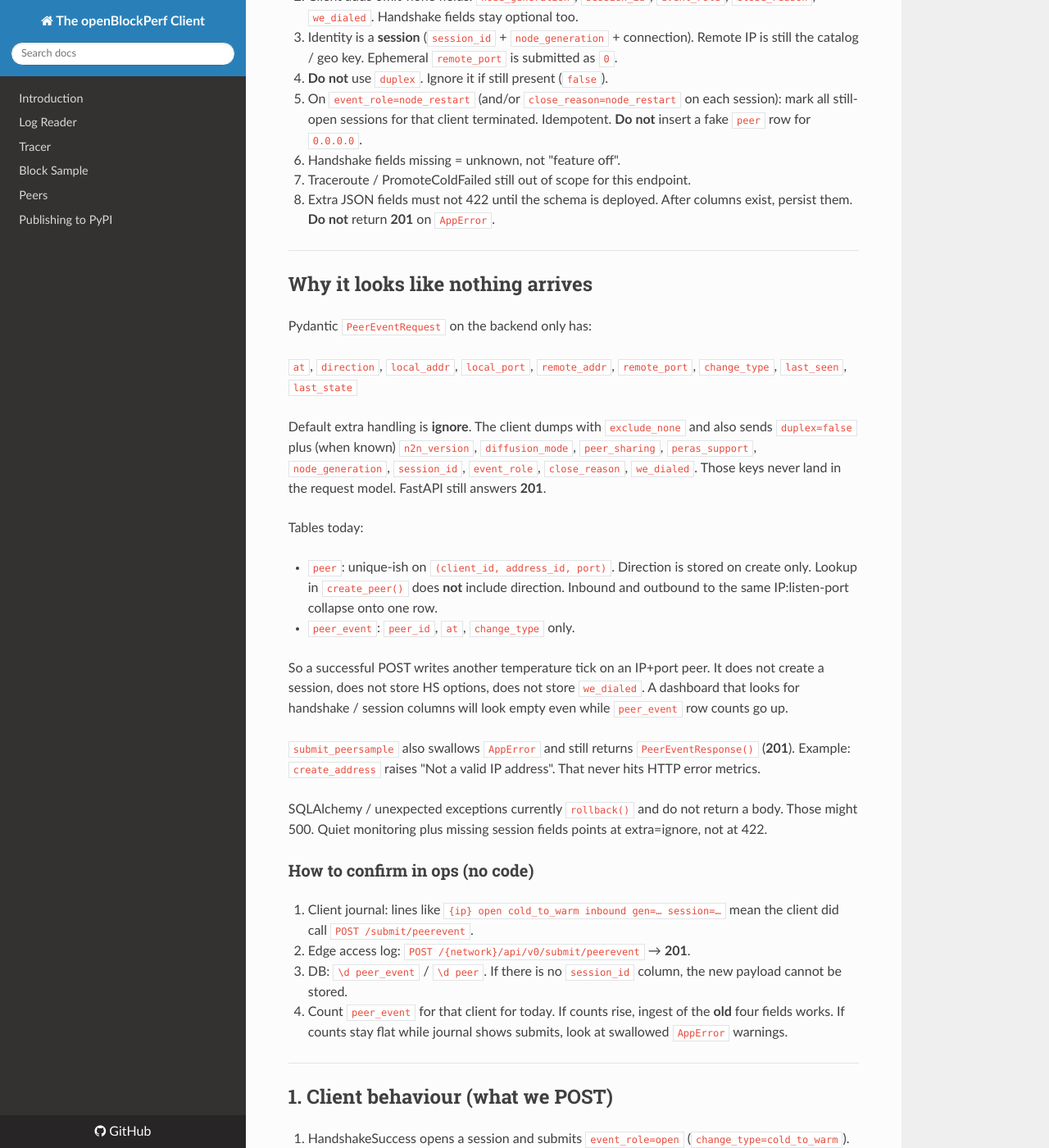
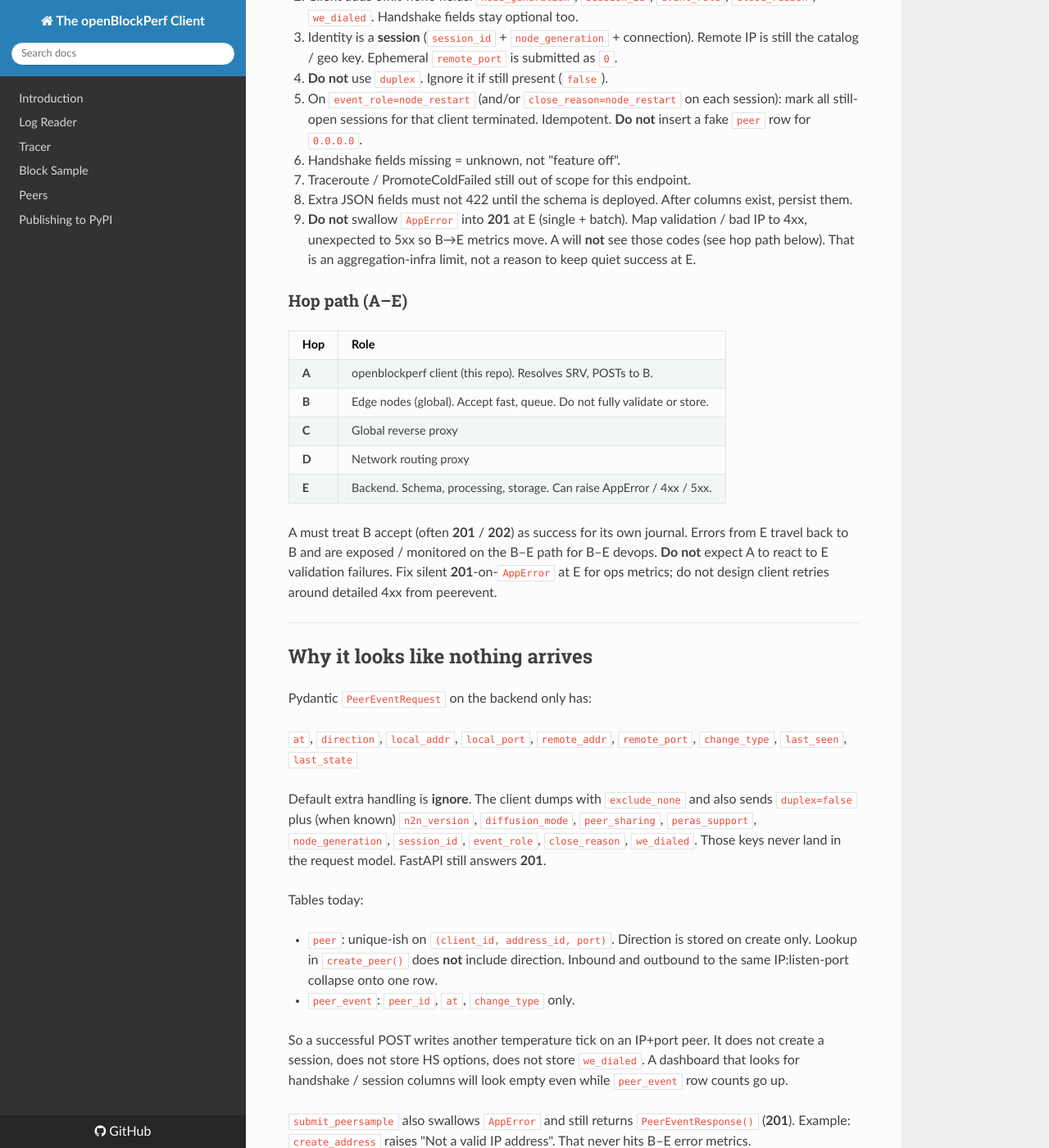
Before and after one commit to cardano-foundation/openblockperf, an MkDocs documentation site: the page built from docs/backend-peer-events.md, in a window 1280 px wide and 1400 px high, scrolled down 648 px. Shown: the whole window at 82% size. Built offline with MkDocs 1.6.1, drawn with Linux system fonts in a browser that asks for light colours; nearby versions of some CDN libraries; some of the changed text lies outside the part shown.

```diff
--- a/docs/backend-peer-events.md
+++ b/docs/backend-peer-events.md
@@ -14,28 +14,50 @@ submit failures.
 
 Related:
 
-* Blocksample 2nd/3rd announcers: `docs/backend-blocksample.md`
-* Plan overview: `docs/peer-data-plan.md`
-* Operator local list: `docs/peers.md`
+- Blocksample 2nd/3rd announcers: `docs/backend-blocksample.md`
+- Plan overview: `docs/peer-data-plan.md`
+- Operator local list: `docs/peers.md`
 
 ---
+
+
 
 ## Decisions (2026-09-20)
 
 1. Keep the four `change_type` values so v0.0.42 ingest still works.
 2. Client adds omit-none fields: `node_generation`, `session_id`, `event_role`,
-   `close_reason`, `we_dialed`. Handshake fields stay optional too.
+  `close_reason`, `we_dialed`. Handshake fields stay optional too.
 3. Identity is a **session** (`session_id` + `node_generation` + connection).
-   Remote IP is still the catalog / geo key. Ephemeral `remote_port` is
+  Remote IP is still the catalog / geo key. Ephemeral `remote_port` is
    submitted as `0`.
 4. **Do not** use `duplex`. Ignore it if still present (`false`).
 5. On `event_role=node_restart` (and/or `close_reason=node_restart` on each
-   session): mark all still-open sessions for that client terminated.
+  session): mark all still-open sessions for that client terminated.
    Idempotent. **Do not** insert a fake `peer` row for `0.0.0.0`.
 6. Handshake fields missing = unknown, not "feature off".
 7. Traceroute / PromoteColdFailed still out of scope for this endpoint.
 8. Extra JSON fields must not 422 until the schema is deployed. After
-   columns exist, persist them. **Do not** return **201** on `AppError`.
+   columns exist, persist them.
+9. **Do not** swallow `AppError` into **201** at E (single + batch). Map
+   validation / bad IP to 4xx, unexpected to 5xx so B→E metrics move.
+   A will **not** see those codes (see hop path below). That is an
+   aggregation-infra limit, not a reason to keep quiet success at E.
+
+### Hop path (A–E)
+
+| Hop | Role |
+|-----|------|
+| **A** | openblockperf client (this repo). Resolves SRV, POSTs to B. |
+| **B** | Edge nodes (global). Accept fast, queue. Do not fully validate or store. |
+| **C** | Global reverse proxy |
+| **D** | Network routing proxy |
+| **E** | Backend. Schema, processing, storage. Can raise AppError / 4xx / 5xx. |
+
+A must treat B accept (often **201** / **202**) as success for its own
+journal. Errors from E travel back to B and are exposed / monitored on
+the B–E path for B–E devops. **Do not** expect A to react to E validation
+failures. Fix silent **201**-on-`AppError` at E for ops metrics; do not
+design client retries around detailed 4xx from peerevent.
 
 ---
 
@@ -54,10 +76,10 @@ request model. FastAPI still answers **201**.
 
 Tables today:
 
-* `peer`: unique-ish on `(client_id, address_id, port)`. Direction is stored
-  on create only. Lookup in `create_peer()` does **not** include direction.
-  Inbound and outbound to the same IP:listen-port collapse onto one row.
-* `peer_event`: `peer_id`, `at`, `change_type` only.
+- `peer`: unique-ish on `(client_id, address_id, port)`. Direction is stored
+on create only. Lookup in `create_peer()` does **not** include direction.
+Inbound and outbound to the same IP:listen-port collapse onto one row.
+- `peer_event`: `peer_id`, `at`, `change_type` only.
 
 So a successful POST writes another temperature tick on an IP+port peer.
 It does not create a session, does not store HS options, does not store
@@ -66,41 +88,47 @@ look empty even while `peer_event` row counts go up.
 
 `submit_peersample` also swallows `AppError` and still returns
 `PeerEventResponse()` (**201**). Example: `create_address` raises
-"Not a valid IP address". That never hits HTTP error metrics.
+"Not a valid IP address". That never hits B–E error metrics.
 
 SQLAlchemy / unexpected exceptions currently `rollback()` and do not return
-a body. Those might 500. Quiet monitoring plus missing session fields
-points at extra=ignore, not at 422.
+a body. Those might 500 toward B. Quiet A journals plus missing session
+fields at E still point at extra=ignore, not at A seeing 422.
 
 ### How to confirm in ops (no code)
 
-1. Client journal: lines like
+1. Client (A) journal: lines like
    `{ip} open cold_to_warm inbound gen=… session=…`
-   mean the client did call `POST /submit/peerevent`.
-2. Edge access log: `POST /{network}/api/v0/submit/peerevent` → **201**.
-3. DB: `\d peer_event` / `\d peer`. If there is no `session_id` column,
-   the new payload cannot be stored.
-4. Count `peer_event` for that client for today. If counts rise, ingest of
-   the **old** four fields works. If counts stay flat while journal shows
-   submits, look at swallowed `AppError` warnings.
+   mean A did call `POST /submit/peerevent` toward B.
+2. Edge (B) access log: accept of peerevent (often **201** / **202**).
+   That is not proof E stored session fields.
+3. B–E metrics / E logs: AppError, 4xx, 5xx. Owned by B–E devops.
+4. DB at E: `\d peer_event` / `\d peer`. If there is no `session_id`
+   column, the new payload cannot be stored.
+5. Count `peer_event` for that client for today. If counts rise, ingest of
+   the **old** four fields works. If counts stay flat while A journal
+   shows submits, look at swallowed `AppError` at E (or B queue drop),
+   not at A HTTP failures.
 
 ---
+
+
 
 ## 1. Client behaviour (what we POST)
 
 1. HandshakeSuccess opens a session and submits `event_role=open`
-   (`change_type=cold_to_warm`).
+  (`change_type=cold_to_warm`).
 2. IG Remote promote/demote, PeerSelection StatusChanged, and Selection
-   Promote/Demote *Done update temperatures (`event_role=temperature`).
+  Promote/Demote *Done update temperatures (`event_role=temperature`).
    ChainSync/BlockFetch **client** lines attach or open a we-dialed session
    at outbound Hot.
 3. MuxErrored / Handler.Error / ResponderErrored / DemotedToCold /
-   CoolingToCold close the session (`event_role=close` + `close_reason`).
+  CoolingToCold close the session (`event_role=close` + `close_reason`).
 4. Server Stopped / CM Shutdown close **all** open sessions with
-   `node_restart`. Server Started increments `node_generation` and submits
+  `node_restart`. Server Started increments `node_generation` and submits
    `event_role=node_restart` with dummy remote `0.0.0.0` / port `0`.
-5. Useful / debounce is **local `/peers` only**. Short HS flicker is still
-   submitted (open then close).
+5. Restart sequence. Stop/Shutdown (or leftover open on Started) first emits one `event_role=close` per open session (`session_id` set, `close_reason=node_restart`, that session’s `node_generation`). Then Started increments generation and POSTs the dummy marker: `event_role=node_restart`, `remote_addr=0.0.0.0`, `remote_port=0`, `session_id` absent, `close_reason=node_restart`, new `node_generation`.
+6. Useful / debounce is **local** `/peers` **only**. Short HS flicker is still
+  submitted (open then close).
 
 Typical session:
 
@@ -118,6 +146,8 @@ If HS arrives later on the same `connectionId`, the client enriches the
 open session (no second open submit).
 
 ---
+
+
 
 ## 2. Payload
 
@@ -146,104 +176,122 @@ open session (no second open submit).
 Client uses `exclude_none`. Unknown optional fields are omitted.
 `duplex` is still sent as `false` for old code paths. Ignore it.
 
-| Field | Type | Required | Meaning |
-|--------|------|----------|---------|
-| `at` / `last_seen` | datetime | yes | Event time (ISO) |
-| `direction` | `inbound` \| `outbound` | yes | Track that moved (open/close: outbound if `we_dialed`) |
-| `local_addr` / `local_port` | string / int | yes | This relay (may be obfuscated to `0.0.0.0`) |
-| `remote_addr` | string | yes | Peer IP. `node_restart` event uses `0.0.0.0` |
-| `remote_port` | int | yes | Listen port, or **0** if ephemeral / restart |
-| `change_type` | string | yes | Four values below (compat) |
-| `last_state` | `Warm` \| `Hot` \| `Cold` | yes | After the event |
-| `duplex` | bool | no | Always false if present. Ignore. |
-| `n2n_version` | int \| absent | no | From HandshakeSuccess |
-| `diffusion_mode` | string \| absent | no | e.g. `InitiatorAndResponderDiffusionMode` |
-| `peer_sharing` | string \| absent | no | e.g. `PeerSharingEnabled` |
-| `peras_support` | string \| absent | no | e.g. `PerasUnsupported` |
-| `node_generation` | int \| absent | no | Cardano-node / diffusion start count. 0 until first Started. Not a chain epoch. |
-| `session_id` | string \| absent | no | Hex id. Absent on `event_role=node_restart` |
-| `event_role` | `open` \| `temperature` \| `close` \| `node_restart` | no | If absent, treat as old temperature-only client |
-| `close_reason` | string \| absent | no | Set on close / restart. See table |
-| `we_dialed` | bool \| absent | no | True if we initiated. Absent = unknown |
+
+| Field                       | Type                                              | Required | Meaning                                                                         |
+| --------------------------- | ------------------------------------------------- | -------- | ------------------------------------------------------------------------------- |
+| `at` / `last_seen`          | datetime                                          | yes      | Event time (ISO)                                                                |
+| `direction`                 | `inbound` | `outbound`                            | yes      | Track that moved (open/close: outbound if `we_dialed`)                          |
+| `local_addr` / `local_port` | string / int                                      | yes      | This relay (may be obfuscated to `0.0.0.0`)                                     |
+| `remote_addr`               | string                                            | yes      | Peer IP. `node_restart` event uses `0.0.0.0`                                    |
+| `remote_port`               | int                                               | yes      | Listen port, or **0** if ephemeral / restart                                    |
+| `change_type`               | string                                            | yes      | Four values below (compat)                                                      |
+| `last_state`                | `Warm` | `Hot` | `Cold`                           | yes      | After the event                                                                 |
+| `duplex`                    | bool                                              | no       | Always false if present. Ignore.                                                |
+| `n2n_version`               | int | absent                                      | no       | From HandshakeSuccess                                                           |
+| `diffusion_mode`            | string | absent                                   | no       | e.g. `InitiatorAndResponderDiffusionMode`                                       |
+| `peer_sharing`              | string | absent                                   | no       | e.g. `PeerSharingEnabled`                                                       |
+| `peras_support`             | string | absent                                   | no       | e.g. `PerasUnsupported`                                                         |
+| `node_generation`           | int | absent                                      | no       | Cardano-node / diffusion start count. 0 until first Started. Not a chain epoch. |
+| `session_id`                | string | absent                                   | no       | Hex id. Absent on `event_role=node_restart`                                     |
+| `event_role`                | `open` | `temperature` | `close` | `node_restart` | no       | If absent, treat as old temperature-only client                                 |
+| `close_reason`              | string | absent                                   | no       | Set on close / restart. See table                                               |
+| `we_dialed`                 | bool | absent                                     | no       | True if we initiated. Absent = unknown                                          |
+
+
+
 
 ### `change_type` (compat)
 
-| Value | Meaning |
-|-------|---------|
-| `cold_to_warm` | Session open or Warm enter |
-| `warm_to_hot` | Hot enter |
-| `hot_to_warm` | Left Hot, still Warm |
+
+| Value          | Meaning                         |
+| -------------- | ------------------------------- |
+| `cold_to_warm` | Session open or Warm enter      |
+| `warm_to_hot`  | Hot enter                       |
+| `hot_to_warm`  | Left Hot, still Warm            |
 | `warm_to_cold` | Close, or `node_restart` marker |
+
 
 Prefer `event_role` when present. Cooling is never submitted.
 
 ### `close_reason`
 
-| Value | Kind |
-|-------|------|
-| `ig_mux_error` | unexpected (MuxErrored) |
-| `ig_responder_error` | unexpected (KeepAlive etc.) |
-| `handler_error` | unexpected (ConnectionHandler.Error) |
-| `demoted_cold` | planned IG demote to Cold |
-| `cooling_to_cold` | planned outbound CoolingToCold / DemoteWarmDone |
-| `node_restart` | cardano-node restart |
-| `ttl` | client soft-TTL, no leave line |
+
+| Value                | Kind                                            |
+| -------------------- | ----------------------------------------------- |
+| `ig_mux_error`       | unexpected (MuxErrored)                         |
+| `ig_responder_error` | unexpected (KeepAlive etc.)                     |
+| `handler_error`      | unexpected (ConnectionHandler.Error)            |
+| `demoted_cold`       | planned IG demote to Cold                       |
+| `cooling_to_cold`    | planned outbound CoolingToCold / DemoteWarmDone |
+| `node_restart`       | cardano-node restart                            |
+| `ttl`                | client soft-TTL, no leave line                  |
+
 
 ---
 
+
+
 ## 3. Backend tasks
+
+
 
 ### Stage A (needed now, or the new payload stays invisible)
 
 1. Extend `PeerEventRequest` with the optional fields above. Keep extra
    ignore until this is deployed, then persist.
-2. Stop returning **201** on `AppError`. Log and return **4xx** / **5xx**
-   so ingest monitoring actually moves.
-3. Persist at least: `session_id`, `node_generation`, `event_role`, `close_reason`,
-   `we_dialed`, `n2n_version`, `diffusion_mode`, `peer_sharing`,
-   `peras_support` on the event row (nullable).
-4. `event_role=node_restart` with `remote_addr=0.0.0.0`: do **not** upsert a peer.
-   Close open sessions for that `client_id` / `node_generation`.
+2. Stop swallowing `AppError` into **201** on peerevent (single + batch).
+   Map validation / bad IP to **4xx**, unexpected to **5xx**, so B–E
+   metrics move. A will not get those codes from B (see hop path).
+3. Persist at least: `session_id`, `node_generation`, `event_role`,
+   `close_reason`, `we_dialed`, `n2n_version`, `diffusion_mode`,
+   `peer_sharing`, `peras_support` on the event row (nullable).
+4. `event_role=node_restart` with `remote_addr=0.0.0.0`: do **not** upsert
+   a peer. On the marker, close all still-open sessions for that client
+   (see Stage B.5). Do not upsert `0.0.0.0`.
 5. Private IPs are already obfuscated by the client to `0.0.0.0`. Same
    dummy as `node_restart`. Filter those out of the peer catalog.
+
+
 
 ### Stage B (storage that matches the client)
 
 Current `peer` keyed by `(client, address, port)` cannot represent:
 
-* two TCP sessions to the same IP (we-dialed `:3001` and they-dialed
-  ephemeral `:0`)
-* session 2 after session 1 closed
-* inbound and outbound tracks on one connection
-* HS options as a property of the handshake, not of the IP forever
+- two TCP sessions to the same IP (we-dialed `:3001` and they-dialed
+ephemeral `:0`)
+- session 2 after session 1 closed
+- inbound and outbound tracks on one connection
+- HS options as a property of the handshake, not of the IP forever
 
 Recommended shape:
 
 1. Keep `address` + a thin `peer` catalog per `(client_id, address_id)`
-   for geo / relay join. **Drop port from uniqueness.**
+  for geo / relay join. **Drop port from uniqueness.**
 2. New `peer_session`:
-   * `client_id`, `session_id` (unique together), `node_generation`
-   * `address_id`, `remote_port` (listen or 0)
-   * `local_addr`, `local_port`
-   * `we_dialed` (nullable)
-   * HS fields (`n2n_version`, `diffusion_mode`, `peer_sharing`,
-     `peras_support`)
-   * `opened_at`, `closed_at`, `close_reason`
+  - `client_id`, `session_id` (unique together), `node_generation`
+  - `address_id`, `remote_port` (listen or 0)
+  - `local_addr`, `local_port`
+  - `we_dialed` (nullable)
+  - HS fields (`n2n_version`, `diffusion_mode`, `peer_sharing`,
+  `peras_support`)
+  - `opened_at`, `closed_at`, `close_reason`
 3. `peer_event` becomes the timeline of a session:
-   * `session_id` FK (nullable for old clients)
-   * `at`, `event_role`, `change_type`, `direction`, `last_state`
-   * `close_reason` when `event_role=close`
+  - `session_id` FK (nullable for old clients)
+  - `at`, `event_role`, `change_type`, `direction`, `last_state`
+  - `close_reason` when `event_role=close`
 4. Fallback for old clients (`event_role` absent): keep writing
-   `(client, address, port)` like today.
+  `(client, address, port)` like today.
 5. Open session = `closed_at IS NULL`. On `node_restart`, set `closed_at` for all
-   still-open rows of that client.
+  still-open rows of that client.
 
 Join rules:
 
-* Blocksamples: client + remote IP + time overlap with
-  `[opened_at, closed_at]`. Prefer `we_dialed=true` sessions for header
-  announcers (only outbound ChainSync client can announce to us).
-* Conn-explore: by IP, not by session.
+- Blocksamples: client + remote IP + time overlap with
+`[opened_at, closed_at]`. Prefer `we_dialed=true` sessions for header
+announcers (only outbound ChainSync client can announce to us).
+- Conn-explore: by IP, not by session.
+
+
 
 ### Out of scope
 
@@ -252,22 +300,28 @@ Traceroute, PromoteColdFailed, CM error streams as their own types,
 
 ---
 
+
+
 ## 4. How to use with other data
 
-| Source | Role |
-|--------|------|
-| Blocksamples (`header` / `header2` / `header3` / body) | Who announced/served blocks; overlap with session intervals |
-| Backend conn-explore | Reachability + version from fixed vantage points |
-| Peerevent sessions | This SPO node negotiated with peer X; open/close and HS options |
+
+| Source                                                 | Role                                                            |
+| ------------------------------------------------------ | --------------------------------------------------------------- |
+| Blocksamples (`header` / `header2` / `header3` / body) | Who announced/served blocks; overlap with session intervals     |
+| Backend conn-explore                                   | Reachability + version from fixed vantage points                |
+| Peerevent sessions                                     | This SPO node negotiated with peer X; open/close and HS options |
+
 
 Together: successful life signals, plus session replay when a node restarts.
 
 ---
 
+
+
 ## 5. Compatibility
 
-* Older clients without session fields must still ingest (temperature-only).
-* `event_role` absent: keep previous Warm/Hot enter/leave behaviour.
-* Legacy client config key `peer_events_level` is ignored on the client.
-* Do not switch the request model to extra=forbid until Stage A columns
-  are live, or current clients 422.
+- Older clients without session fields must still ingest (temperature-only).
+- `event_role` absent: keep previous Warm/Hot enter/leave behaviour.
+- Legacy client config key `peer_events_level` is ignored on the client.
+- Do not switch the request model to extra=forbid until Stage A columns
+are live, or current clients 422.
```
Also changed, not shown: docs/blockperf-install-manual.md (+28 -10 lines), docs/blockperf-install.md (+62 -55 lines), 4 other files.
